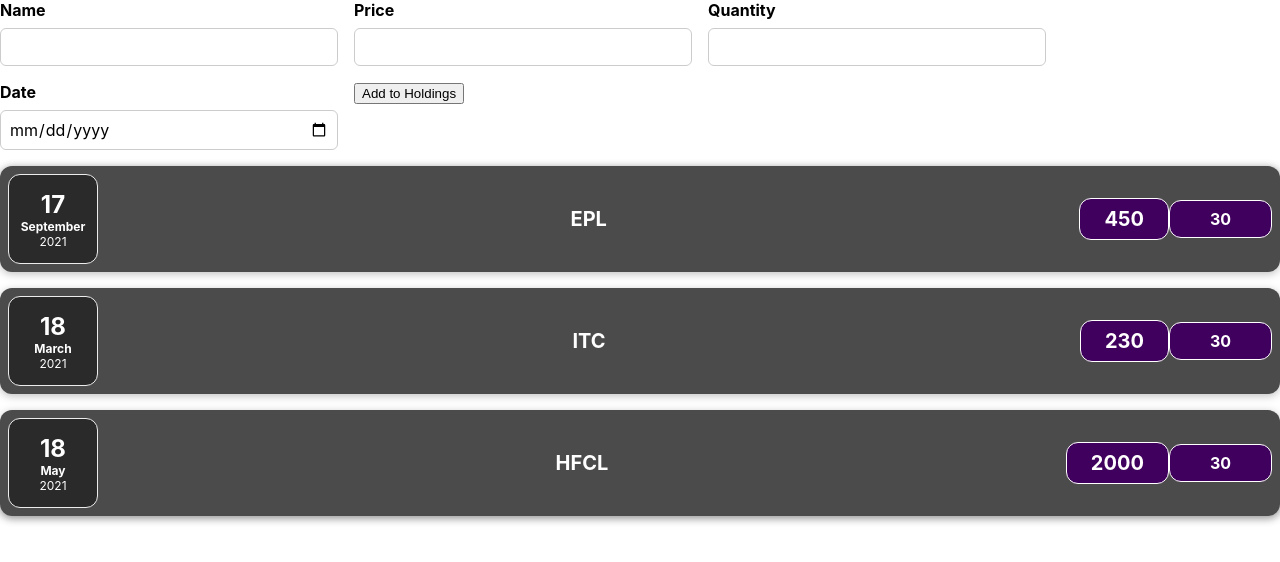
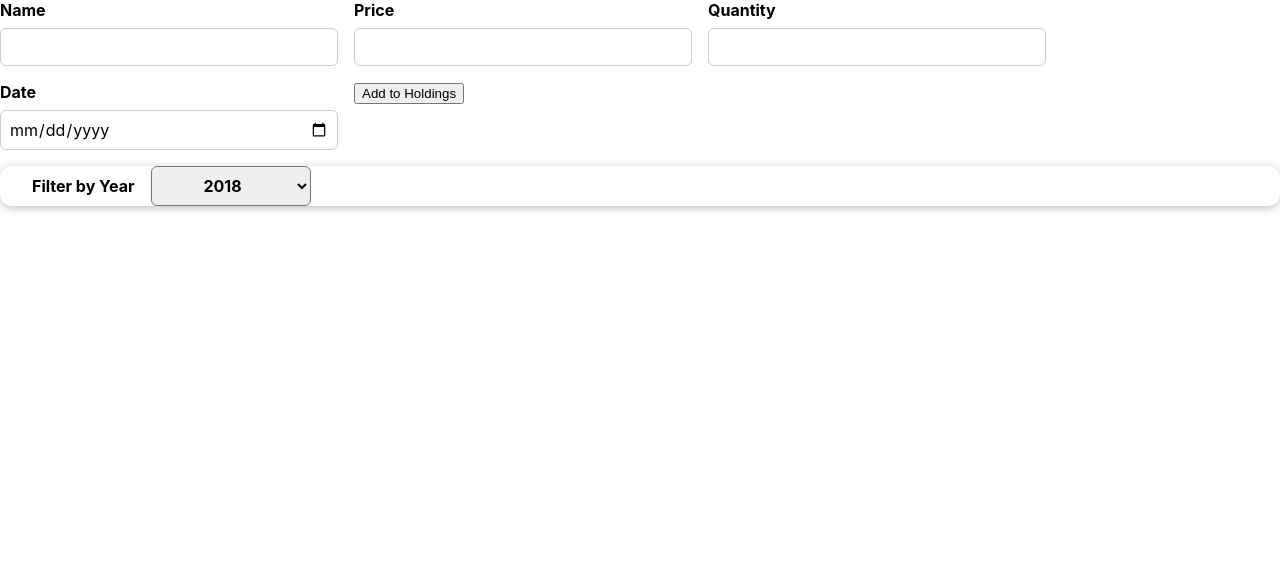
Before and after one commit to csolanke/PortiFolioManagerApp, a React (Create React App) app: page / in a window 1280 px wide. Shown: the top 562 px of the page. Built offline with nearby package versions, Linux system fonts and the light colour scheme.

Commit message:
Adding StockFilter component to sort the stocks by years

```diff
--- a/src/App.js
+++ b/src/App.js
@@ -1,6 +1,7 @@
 import './App.css';
 import {useState} from 'react';
 import Stocks from './components/stocks/Stocks';
+import StockFilter from './components/stocks/Stocks';
 import NewStock from './components/NewStock/NewStock'
 
 const App = () => {
@@ -34,6 +35,16 @@
       year: 2021,
       quantity : 30
 
+    },
+    {
+      id : 4,
+      name: 'IRCTC',
+      price: 3500,
+      day: 18,
+      month: 'May',
+      year: 2023,
+      quantity : 30
+
     }
 
   ]
@@ -52,7 +63,12 @@
 
   return (
     <div>
+
+
      <NewStock onNewStock={stockDataHandler}/>
+
+
+
      <Stocks stocks={list}></Stocks>
     </div>
   );
--- /dev/null
+++ b/src/components/stocks/StockFilter.css
@@ -0,0 +1,24 @@
+.stock-filter{
+    color:black;
+    padding: 0 1rem;
+}
+
+.stock-filter__control{
+    display: flex;
+    width: 100%;
+    align-items: center;
+    justify-content: space-between;
+    margin: 1rem 0;
+}
+
+.stock-filter label {
+    font-weight: bold;
+    margin-bottom: 0.5rem;
+}
+
+.stock-filter select{
+    font: inherit;
+    padding: 0.5rem 3rem;
+    font-weight: bold;
+    border-radius: 6px;
+}
--- /dev/null
+++ b/src/components/stocks/StockFilter.js
@@ -0,0 +1,28 @@
+import react from 'react';
+import './StockFilter.css';
+import React, {useState} from 'react';
+
+const StockFilter=(props)=>
+{
+    const dropDownChangeHandler =(event)=>{
+
+        props.onChangeFilter(event.target.value)
+    }
+
+return (
+    <div>
+<div className='stock-filter'>
+    <label className='stock-filter label'>Filter by Year</label>
+    <select className='stock-filter select'value={props.selected} onChange={dropDownChangeHandler}>
+        <option value='2018'>2018</option>
+        <option value='2023'>2023</option>
+        <option value='2022'>2022</option>
+        <option value='2021'>2021</option>
+
+    </select>
+</div>
+
+    </div>
+);
+}
+export default StockFilter;
--- a/src/components/stocks/Stocks.js
+++ b/src/components/stocks/Stocks.js
@@ -1,12 +1,38 @@
 import StockItem from './StockItem';
+import React, {useState} from 'react';
+
 import Card from '../UI/Card'
+import StockFilter from './StockFilter'
 
 const Stocks = (props) => {
 
+  const [filteredYear , setFilteredYear] = useState('2020');
+
+  const filterChangeHandler = (selectedYear)=>{
+    setFilteredYear(selectedYear);
+  };
+
+  const filteredStocks = props.stocks.filter(
+    st=>{
+
+      let convertedNum = Number(filteredYear);
+      return st.year=== convertedNum;
+    }
+  );
+
+
+console.log(filteredStocks.length);
+
   return (
+
+   <div>
+
+
  <Card className="stocks">
 
-      {props.stocks.map(ab => <StockItem
+ <StockFilter selected={filteredYear} onChangeFilter={filterChangeHandler}></StockFilter>
+
+{filteredStocks.map(ab => <StockItem
   name={ab.name}
   price={ab.price}
   day={ab.day}
@@ -16,6 +42,7 @@
   quantity={ab.quantity} />)}
 
 </Card>
+   </div>
   )
 }
 
```
Lines whose indentation alone changed are shown as unchanged.
